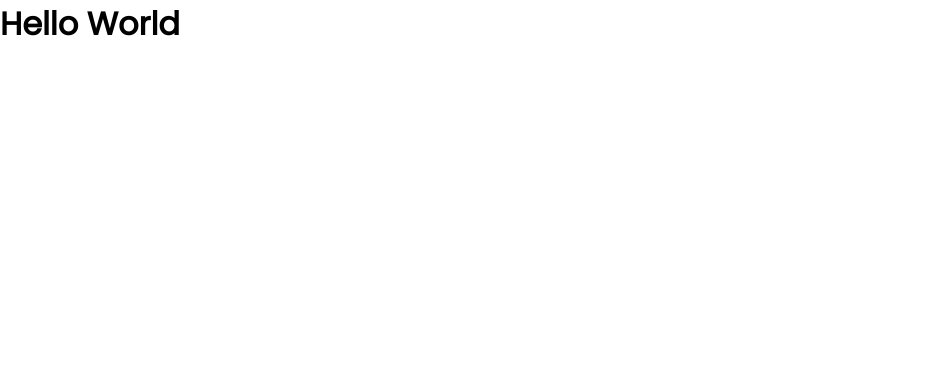
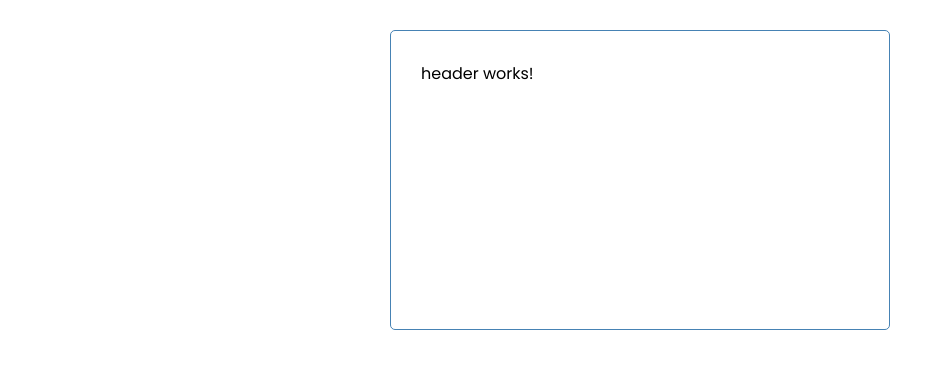
Before and after one commit to Nichjc123/Web-Dev-Projects, an Angular app in the folder Angular/task-tracker/: page / in a window 1280 px wide. Shown: the top 368 px of the page, without its empty margins (0-951 px from the left). Built offline with nearby package versions, Linux system fonts and the light colour scheme.

Commit message:
Basic boiler plate

```diff
--- a/Angular/task-tracker/src/app/app.component.html
+++ b/Angular/task-tracker/src/app/app.component.html
@@ -1 +1,3 @@
-<h1>Hello World</h1>
+<div class="container">
+  <app-header></app-header>
+</div>
--- a/Angular/task-tracker/src/app/app.module.ts
+++ b/Angular/task-tracker/src/app/app.module.ts
@@ -2,10 +2,12 @@
 import { BrowserModule } from '@angular/platform-browser';
 
 import { AppComponent } from './app.component';
+import { HeaderComponent } from './components/header/header.component';
 
 @NgModule({
   declarations: [
-    AppComponent
+    AppComponent,
+    HeaderComponent
   ],
   imports: [
     BrowserModule
--- /dev/null
+++ b/Angular/task-tracker/src/app/components/header/header.component.html
@@ -0,0 +1 @@
+<p>header works!</p>
--- /dev/null
+++ b/Angular/task-tracker/src/app/components/header/header.component.ts
@@ -0,0 +1,14 @@
+import { Component, OnInit } from '@angular/core';
+
+@Component({
+  selector: 'app-header',
+  templateUrl: './header.component.html',
+  styleUrls: ['./header.component.css'],
+})
+export class HeaderComponent implements OnInit {
+  title = 'task-tracker';
+
+  constructor() {}
+
+  ngOnInit(): void {}
+}
```
Also changed, not shown: Angular/task-tracker/src/app/components/header/header.component.css (added), 1 other file (tests, documents, lock files or other folders).
